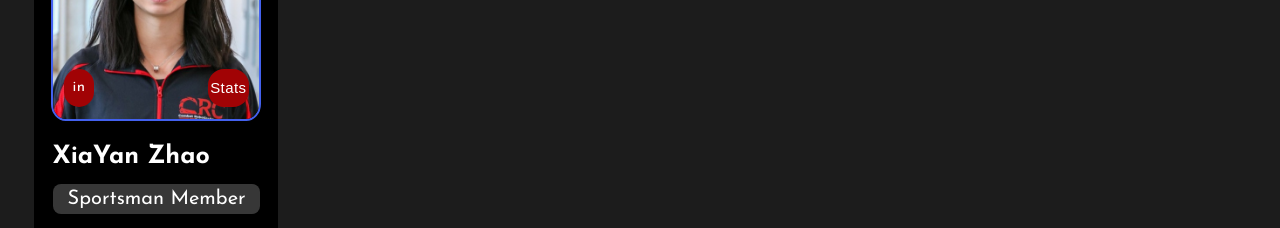
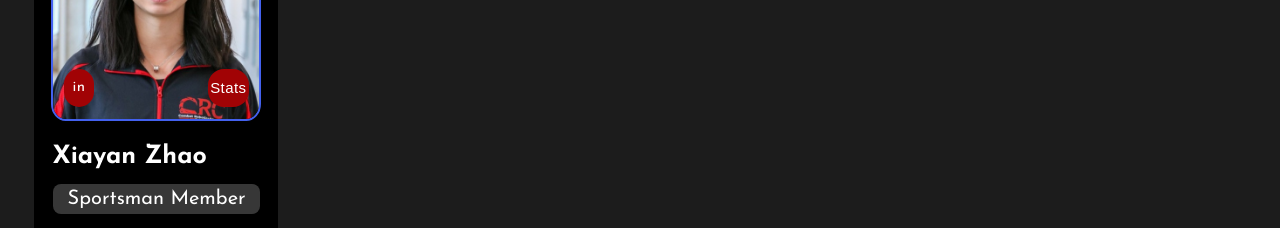
Before and after one commit to Cornell-University-Combat-Robotics/site-2025, a React (Vite) app in the folder react-site/: page /team in a window 1280 px wide. Shown: the part 5800-6028 px from the top of the page. Built offline with nearby package versions, Linux system fonts and the light colour scheme.

Commit message:
Fixed bug where a long stat desc would break the member's image

```diff
--- a/react-site/src/components/Member.tsx
+++ b/react-site/src/components/Member.tsx
@@ -88,7 +88,12 @@ export default function Member(props: MemberProps) {
                 <List sx={{ width: '85%' }}>
                   {stats[0].map((desc, index) => ( //gets first row (descriptions)
                     <Box key={index} marginBottom={1} > {/*each individual stat*/}
-                      <Typography sx={{ fontSize: 17, color: 'black', whiteSpace: 'nowrap', overflow: 'scroll' }}>
+                      <Typography sx={{
+                        fontSize: 17,
+                        color: 'black',
+                        wordWrap: 'break-word',
+                        overflowWrap: 'break-word'
+                      }}>
                         {desc}
                       </Typography>
 
--- a/react-site/src/data/members.ts
+++ b/react-site/src/data/members.ts
@@ -197,7 +197,7 @@ const allMembers: Record<string, MemberProps> = {
   },
   xiaYanZhao: {
     imgSrc: "src/assets/members/xia-yan-zhao.jpg",
-    name: "XiaYan Zhao",
+    name: "Xiayan Zhao",
     position: ["Sportsman Member"],
     linkedin: "https://www.linkedin.com/in/xiayan-z-14aa45272",
     stats: [
```
